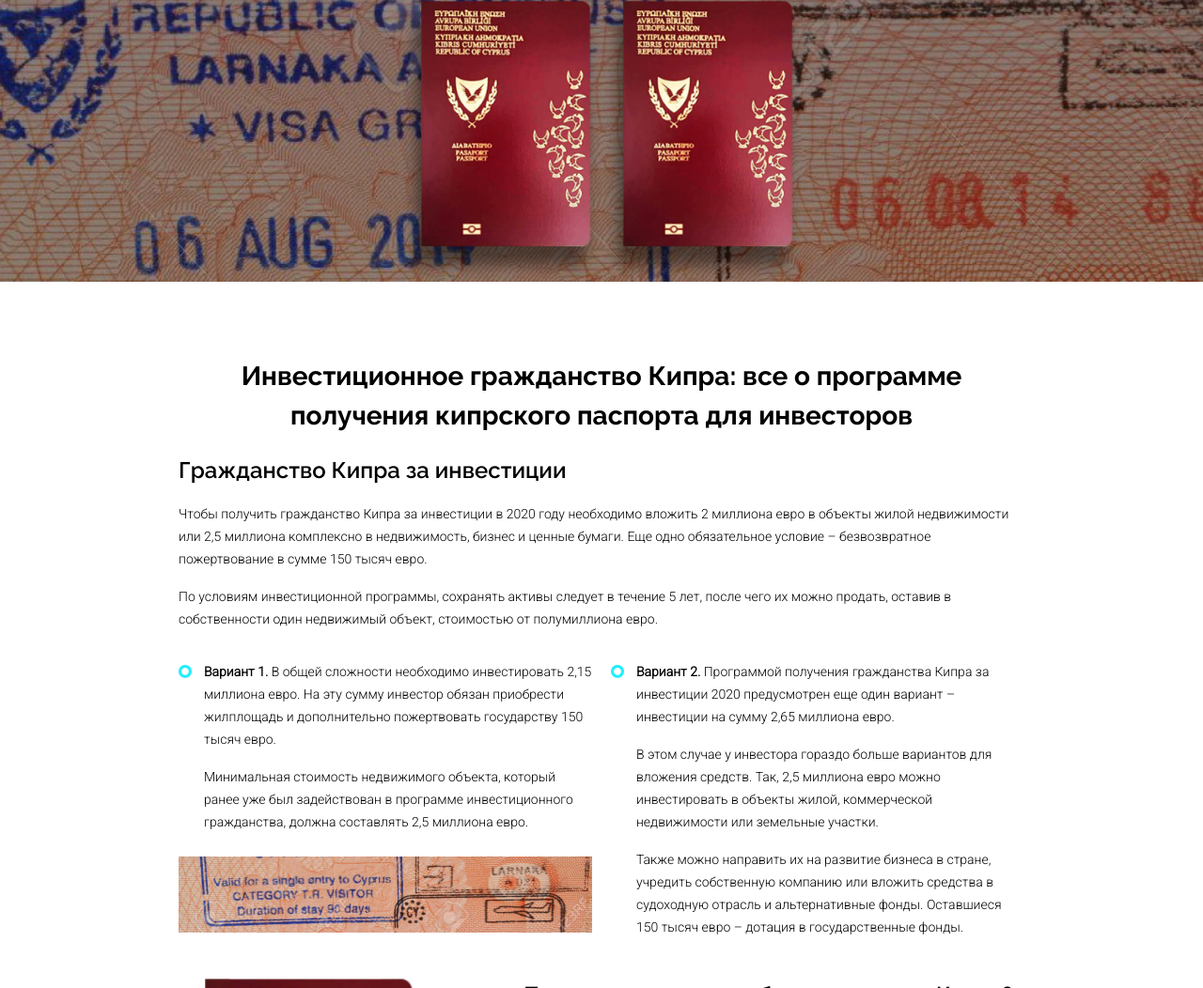
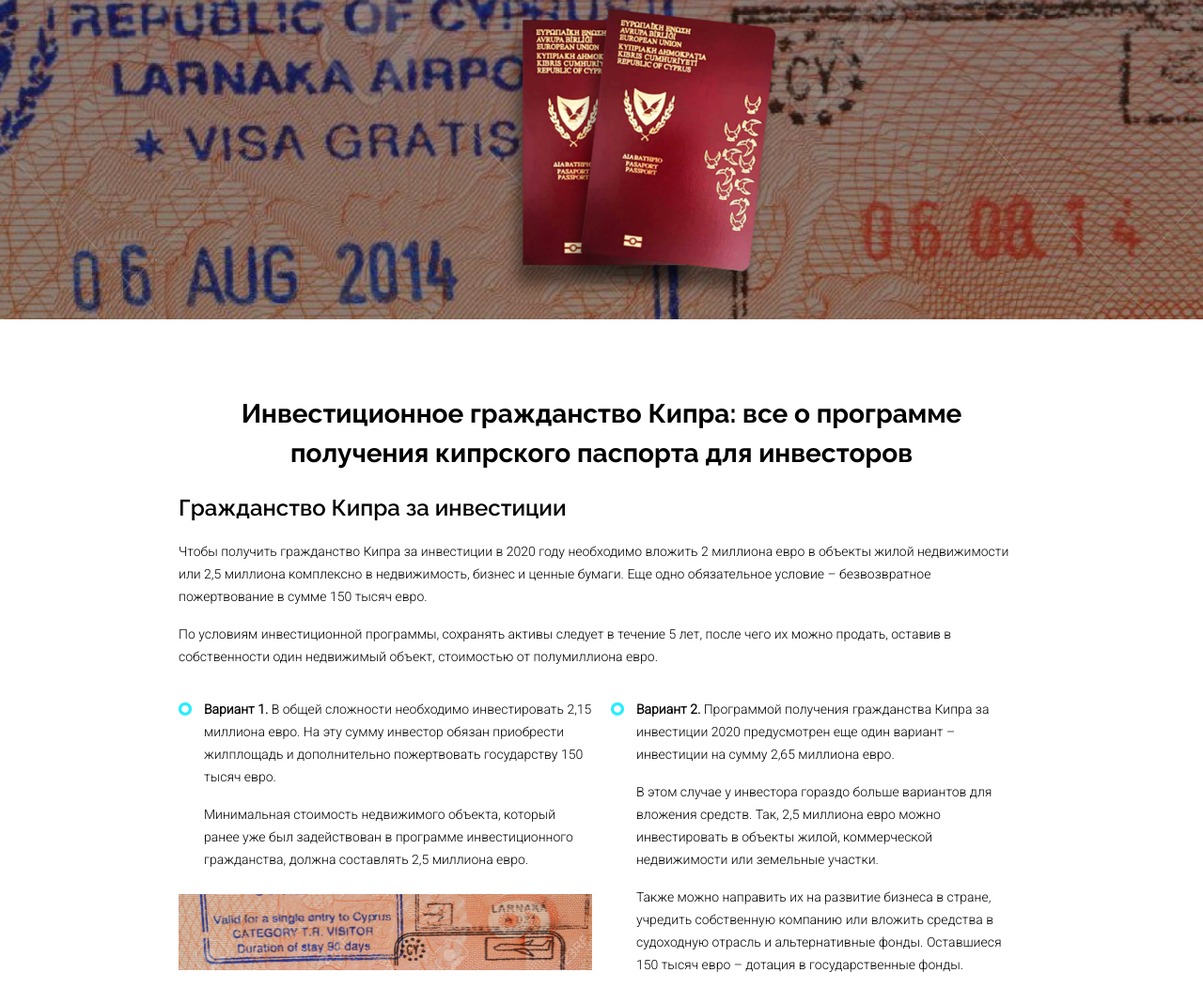
Before and after one commit to dtimonovskij/Kipr, a plain HTML site: page index.html in a window 1280 px wide. Shown: the top 1052 px of the page at 94% size. Drawn offline with Linux system fonts and the light colour scheme; files whose address does not match are found by name.

Commit message:
validation and change section-pasports

```diff
--- a/index.html
+++ b/index.html
@@ -20,7 +20,7 @@
                         <figure class="image-passports">
                             <img src="img/Cyprus-passport.png" alt="#">
                         </figure>
-                        <figure class="image-passports image-passports__secondarys">
+                        <figure class="image-passports image-passports__secondary">
                             <img src="img/Cyprus-passport.png" alt="#">
                         </figure>
                     </div>
@@ -328,10 +328,10 @@
             </div>
         </div>
         <figure class="telegram__img">
-            <img src="img/Mess(1).jpg" alt="#">
+            <img src="img/Mess.png" alt="#">
         </figure>
         <figure class="telegram__img">
-            <img src="img/Mess(1).jpg" alt="#">
+            <img src="img/Mess.png" alt="#">
         </figure>
     </div>
     <section class="section section-whereby">
@@ -386,7 +386,8 @@
             <span class="section-residents__text-control">покупка жилья – 500 тысяч евро;</span>
             <span class="section-residents__text-control">оплата госпошлины – 7 тысяч евро.</span>
         </p>
-
+            </div>
+        </div>
       </section>
       <div class="container">
       <section class="section section-fast">
--- a/sccs/components/_section.scss
+++ b/sccs/components/_section.scss
@@ -27,13 +27,23 @@
   }
 
   .block-image-passports{
-  display: flex;
-  justify-content: center;
+    position: relative;
+  max-width: 530px;
+  margin: 0 auto;
+  padding: 20px 0px;
   }
+
 
  .image-passports > img{
   max-height: 310px;
   max-width: 215px;
+  margin: 0 auto;
+ }
+ .image-passports__secondary{
+   position: absolute;
+   top: 17px;
+   right: 78px;
+   transform: rotate(6.61deg);
  }
 
  .section-investment{
@@ -289,6 +299,9 @@ line-height: 24px;
   .section{
     margin: 40px auto;
 }
+.image-passports__secondary {
+  right: 48px;
+}
 .section-form__img{
 display: none;
 }
@@ -322,6 +335,9 @@ position: static;
 @media(min-width:480px){
   .section{
     margin: 50px auto;
+}
+.image-passports__secondary {
+  right: 83px;
 }
 .section-form__img{
 display: block;
```
Also changed, not shown: img/Mess(1).jpg (deleted), img/Mess.png (added), style.css.
